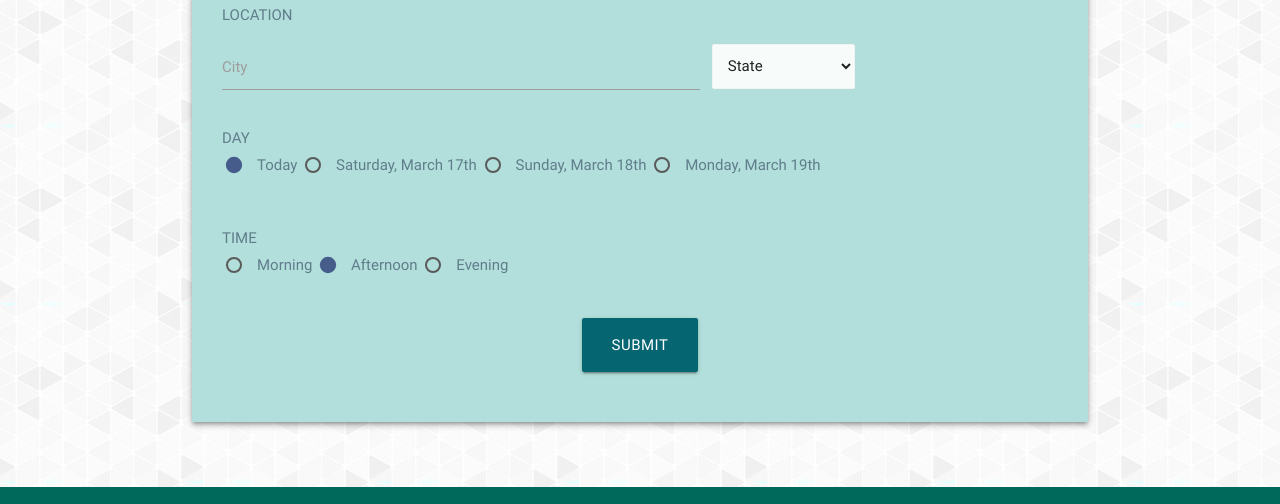
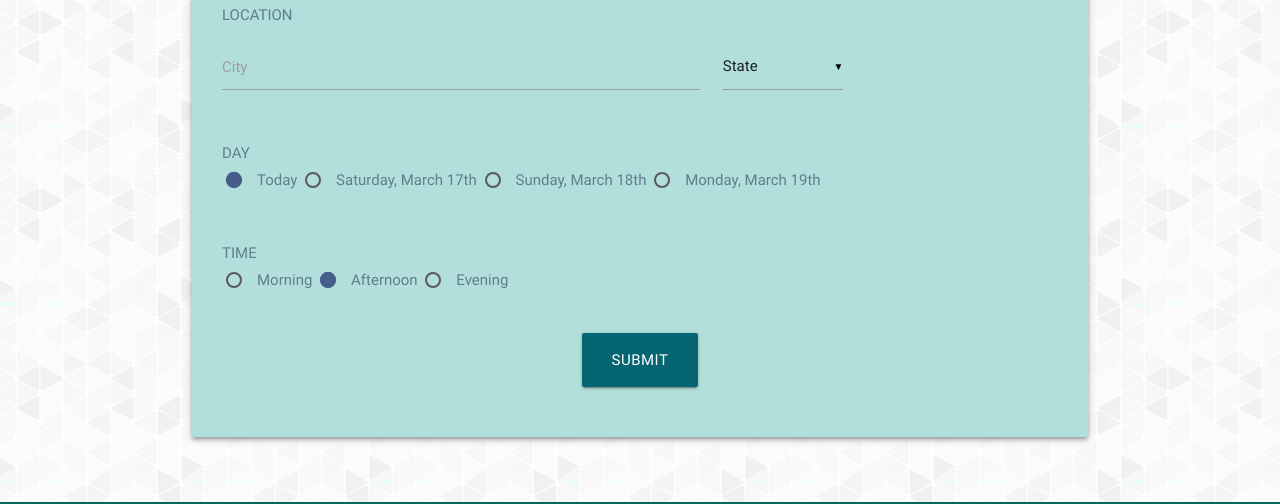
Before and after one commit to MeliaNolen/RecRec, a plain HTML site: page index.html in a window 1280 px wide. Shown: the part 245-749 px from the top of the page. Drawn offline with nearby package versions, Linux system fonts and the light colour scheme; some packages are replaced by stand-ins of ours.

Commit message:
changed state dropdown

```diff
--- a/css/style.css
+++ b/css/style.css
@@ -47,6 +47,10 @@ h3 {
 
 .state{
   margin: 15px 0px;
+}
+
+.state-label {
+  color: darkgrey;
 }
 
 img{
--- a/index.html
+++ b/index.html
@@ -59,11 +59,15 @@
 -->
 
         <!-- State field -->
-        <select class="browser-default col s2 state">
-          <option value="" disabled selected>State</option>
-          <option value=""></option>
 
-        </select>
+        <div class="input-field col s2 state">
+          <select>
+            <option value="" disabled selected class="state-label">State</option>
+            <option value=""></option>
+
+          </select>
+
+        </div>
       </div>
 
       <!-- Bootstrap Buttons -->
--- a/js/app.js
+++ b/js/app.js
@@ -2,6 +2,8 @@
 $(document).ready(function () {
 $(".modal").modal()
     //Set variable for State Abbreviation drop-down menu
+
+
     var stateList = [
         "AK", "AL", "AZ", "AR", "CA", "CO", "CT", "DE", "FL", "GA",
         "HI", "ID", "IL", "IN", "IA", "KS", "KY", "LA", "ME", "MD",
@@ -13,6 +15,7 @@ $(".modal").modal()
     for (i = 0; i < stateList.length; i++) {
         $("select").append("<option value=" + stateList[i] + ">" + stateList[i] + "</option>");
     }
+    $('select').material_select();
 
 
     var day0 = moment().format('dddd, MMMM Do');
```
